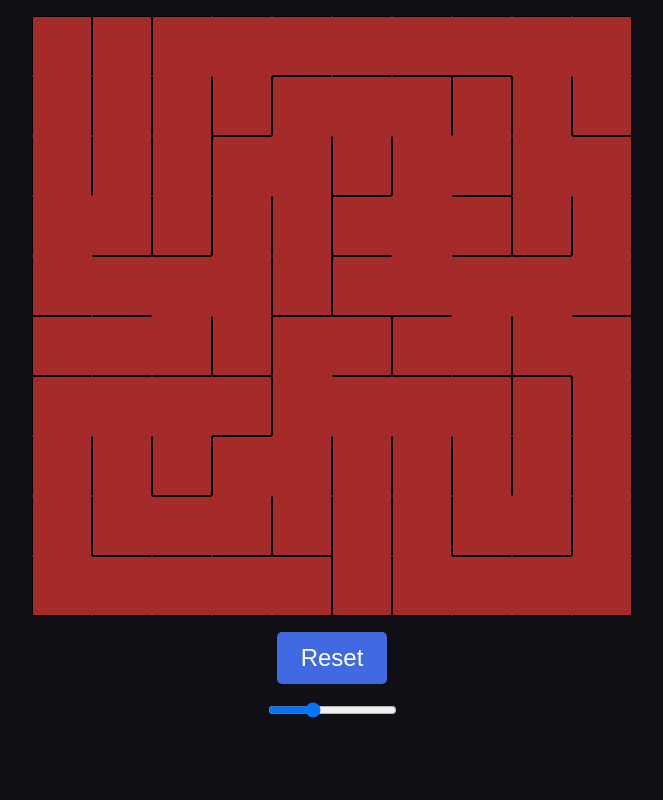
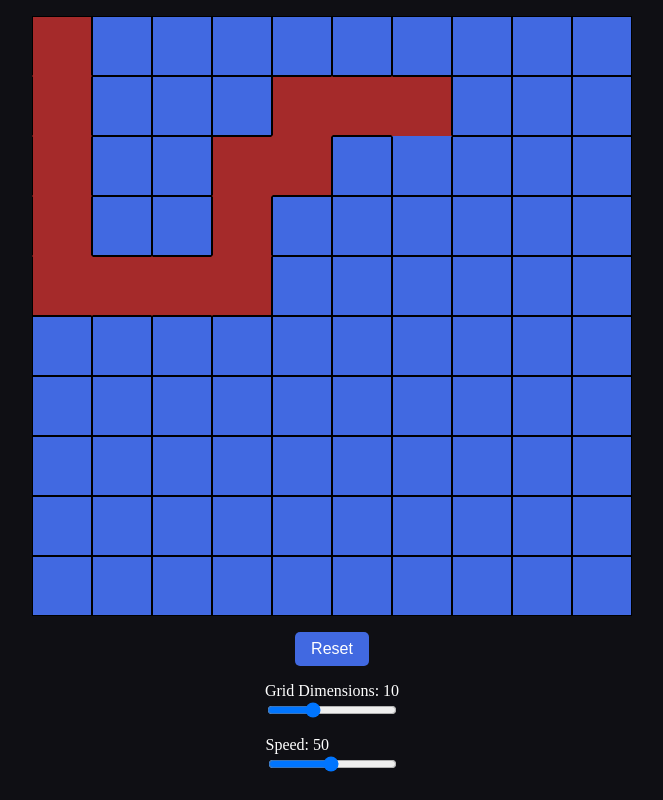
Before and after one commit to johnrdoty92/maze-generator, a React (Vite) app: page / in a window 1280 px wide. Shown: the whole page, without its empty margins (308-971 px from the left). Built offline with nearby package versions, Linux system fonts and the light colour scheme.

Commit message:
add speed interpolation

```diff
--- a/src/App.css
+++ b/src/App.css
@@ -10,8 +10,15 @@
     padding: 1em;
 }
 
-.button {
-    font-size: 1.5rem;
+.controls {
+  display: flex;
+  flex-direction: column;
+  align-items: center;
+  gap: 1rem;
+}
+
+.controls .button {
+    font-size: 1rem;
     width: fit-content;
     padding: 0.5em 1em;
     border: none;
@@ -22,14 +29,21 @@
     border-radius: 5px;
 }
 
-.button:hover, .button:focus {
+.controls .button:hover, .button:focus {
     background-color: rgb(80, 120, 240);
     cursor: pointer;
     transform: translateY(-3px);
 }
 
-.button:active {
+.controls .button:active {
     background-color: rgb(40,40,80);
+}
+
+.controls label {
+  color: white;
+  display: flex;
+  flex-direction: column;
+  justify-content: center;
 }
 
 .grid {
--- a/src/App.tsx
+++ b/src/App.tsx
@@ -1,17 +1,22 @@
 import { ChangeEventHandler, useEffect, useRef, useState } from 'react';
 import './App.css'
 
-const directions = ['top', 'left', 'right', 'bottom'] as const;
-type Directions = typeof directions[number];
+const DIRECTIONS = ['top', 'left', 'right', 'bottom'] as const;
+type Directions = typeof DIRECTIONS[number];
 
-const moveMap: Record<Directions, [number, number]> = {
+const SPEED = {
+  min: 1,
+  max: 100,
+} as const;
+
+const MOVE_MAP: Record<Directions, [number, number]> = {
   top: [-1, 0],
   right: [0, 1],
   left: [0, -1],
   bottom: [1, 0],
 }
 
-const oppositeDirections: Record<Directions, Directions> = {
+const OPPOSITE_DIRECTIONS: Record<Directions, Directions> = {
   top: "bottom",
   right: "left",
   left: "right",
@@ -21,21 +26,29 @@ const oppositeDirections: Record<Directions, Directions> = {
 const getCellKey = (cell: [number, number]) => cell.join(',');
 
 const getNextCell = ([cell1r, cell1c]: [number, number], direction: Directions): [number, number] => {
-  const [r, c] = moveMap[direction]
+  const [r, c] = MOVE_MAP[direction]
   return [cell1r + r, cell1c + c]
 }
 
 const getNextDirection = (currentCell: [number, number], nextCell: [number, number]): Directions | undefined => {
   const newCoordinates = [nextCell[0] - currentCell[0], nextCell[1] - currentCell[1]]
-  const directionEntry = Object.entries(moveMap).find((moves) => moves[1].join(',') === newCoordinates.join(','))
-  if (!directionEntry || !directions.find((dir) => directionEntry[0] === dir)) return;
+  const directionEntry = Object.entries(MOVE_MAP).find((moves) => moves[1].join(',') === newCoordinates.join(','))
+  if (!directionEntry || !DIRECTIONS.find((dir) => directionEntry[0] === dir)) return;
   return directionEntry[0] as Directions
 }
 
 const sleep = (ms: number) => new Promise(resolve => setTimeout(resolve, ms))
 
+const interpolateDelay = (speed: number) => {
+  const SLOWEST_SPEED_IN_MS = 750;
+  const FASTEST_SPEED_IN_MS = 10;
+  const increments = (FASTEST_SPEED_IN_MS - SLOWEST_SPEED_IN_MS) / SPEED.max;
+  return SLOWEST_SPEED_IN_MS + (increments * speed)
+}
+
 function App() {
   const [gridDimensions, setGridDimensions] = useState(10);
+  const [speed, setSpeed] = useState(50);
   const ROWS = (Array(gridDimensions)
     .fill(0)
     .map((_, i) => Array(gridDimensions).fill(0).map<[number, number]>((_, j) => ([i, j])))
@@ -50,6 +63,10 @@ function App() {
 
   const handleDimensions: ChangeEventHandler<HTMLInputElement> = ({target}) => {
     setGridDimensions(target.valueAsNumber)
+  }
+
+  const handleSpeed: ChangeEventHandler<HTMLInputElement> = ({target}) => {
+    setSpeed(target.valueAsNumber)
   }
 
   useEffect(() => {
@@ -67,12 +84,12 @@ function App() {
         if (visited.has(currentCellKey)) continue;
         const [r, c] = currentCell
 
-        await sleep(10);
+        await sleep(interpolateDelay(speed));
         const currentCellNode = gridRef.current.childNodes[r].childNodes[c] as HTMLDivElement;
         currentCellNode.classList.add('visited');
         visited.add(currentCellKey)
 
-        const shuffledDirections = [...directions].sort(() => Math.random() - Math.random())
+        const shuffledDirections = [...DIRECTIONS].sort(() => Math.random() - Math.random())
         shuffledDirections.forEach((direction) => {
           const nextCell = getNextCell(currentCell, direction);
           const nextCellKey = getCellKey(nextCell);
@@ -91,20 +108,20 @@ function App() {
         const nextCellDirection = getNextDirection(currentCell, nextCell);
         const nextCellNode = gridRef.current.childNodes[nextCell[0]].childNodes[nextCell[1]] as HTMLDivElement;
         if (!nextCellDirection) { // dead end
-          for (const direction of directions) {
+          for (const direction of DIRECTIONS) {
             // Find previously visited cell and remove borders
             const neighborCell = getNextCell(nextCell, direction);
             const neighborDirection = getNextDirection(nextCell, neighborCell)
             if (!visited.has(getCellKey(neighborCell)) || !neighborDirection) continue;
             nextCellNode.classList.add(neighborDirection)
             const neighborCellNode = gridRef.current.childNodes[neighborCell[0]].childNodes[neighborCell[1]] as HTMLDivElement;
-            neighborCellNode.classList.add(oppositeDirections[neighborDirection])
+            neighborCellNode.classList.add(OPPOSITE_DIRECTIONS[neighborDirection])
             break;
           }
         } else {
           // Continue dfs and remove borders
           currentCellNode.classList.add(nextCellDirection);
-          nextCellNode.classList.add(oppositeDirections[nextCellDirection])
+          nextCellNode.classList.add(OPPOSITE_DIRECTIONS[nextCellDirection])
         }
       }
     })()
@@ -115,19 +132,28 @@ function App() {
       if (!gridRefCopy.current) return;
       gridRefCopy.current.childNodes.forEach(({childNodes}) => {
         childNodes.forEach(cell => {
-          (cell as HTMLDivElement).classList.remove(...directions, 'visited')
+          (cell as HTMLDivElement).classList.remove(...DIRECTIONS, 'visited')
         })
       })
     }
-  }, [gridDimensions])
+  }, [gridDimensions, speed])
 
   return (
     <div className='container'>
       <div className='grid' ref={gridRef}>
         {grid}
       </div>
-      <button className='button' onClick={() => window.location.reload()}>Reset</button>
-      <input type='range' onChange={handleDimensions} value={gridDimensions} min={5} max={20}/>
+      <div className='controls'>
+        <button className='button' onClick={() => window.location.reload()}>Reset</button>
+        <label>
+          Grid Dimensions: {gridDimensions}
+          <input type='range' onChange={handleDimensions} value={gridDimensions} min={5} max={20}/>
+        </label>
+        <label>
+          Speed: {speed}
+          <input type='range' onChange={handleSpeed} value={speed} min={SPEED.min} max={SPEED.max}/>
+        </label>
+      </div>
     </div>
   )
 }
```
